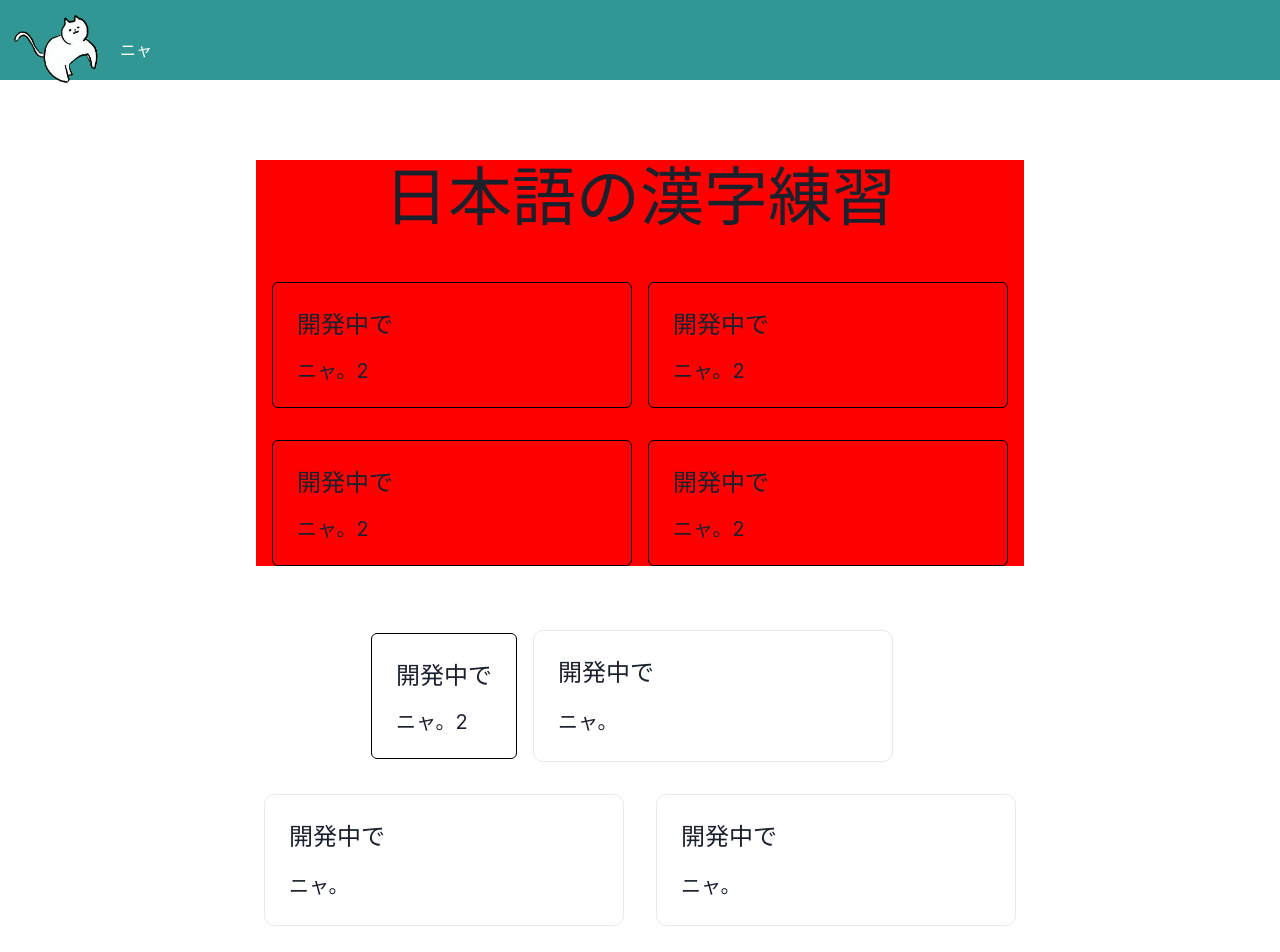
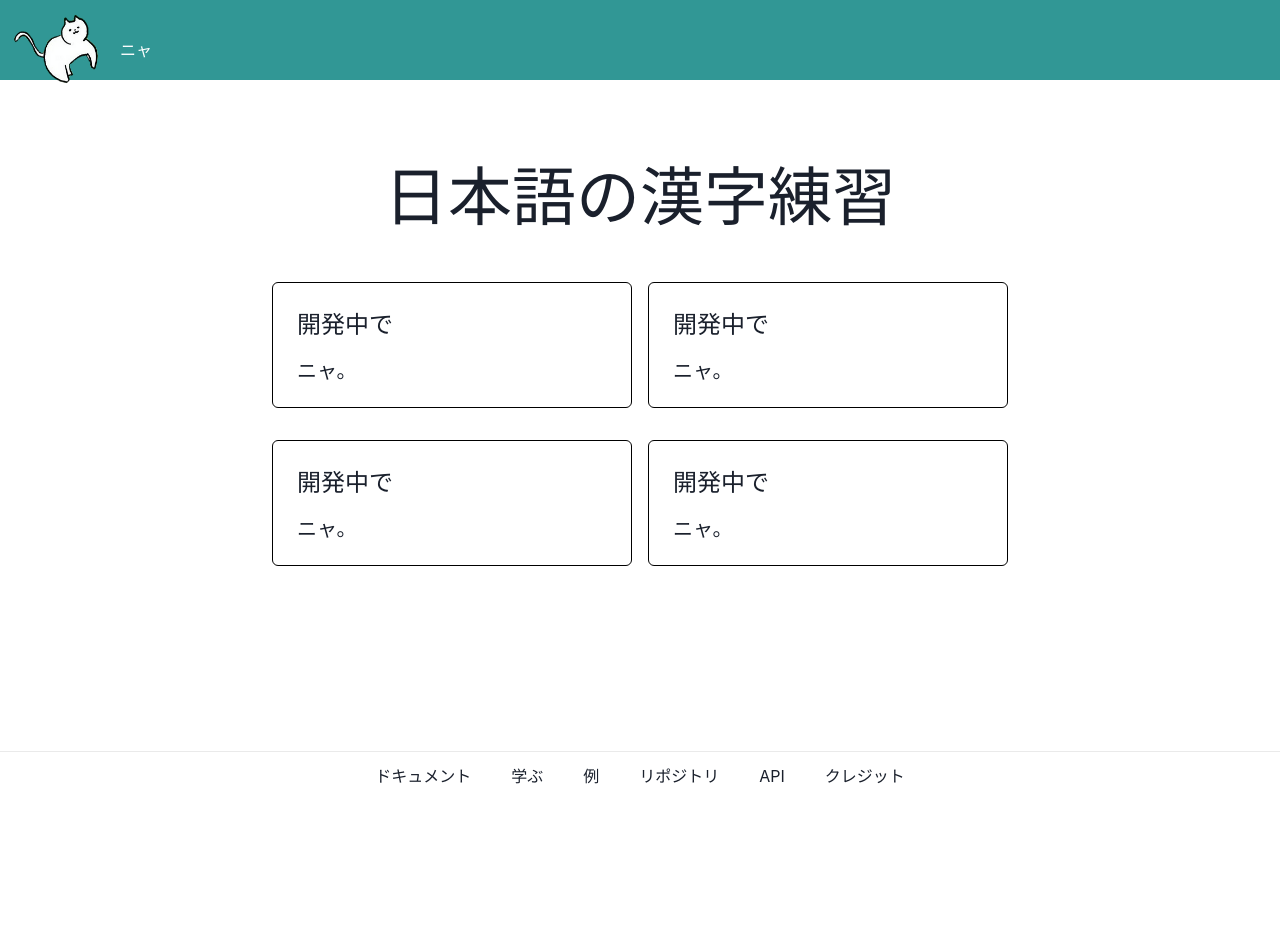
Before and after one commit to AyanoNK/jp-kanji-conjugations, a Next.js app: page / in a window 1280 px wide. Shown: the top 952 px of the page. After the commit the page ends 800 px from the top, so only its background shows below. Built offline with nearby package versions, Linux system fonts and the light colour scheme.

Commit message:
Mapped index cards

```diff
--- a/pages/index.js
+++ b/pages/index.js
@@ -6,6 +6,34 @@ import SelectionCard from "../components/index/selection_card";
 
 export default function Home() {
   const defaultDirection = ["column", "column", "row", "row", "row"];
+
+  const cards = [
+    {
+      id: 1,
+      title: "開発中で",
+      description: "ニャ。",
+      link: "/posts/first-post",
+    },
+    {
+      id: 2,
+      title: "開発中で",
+      description: "ニャ。",
+      link: "/posts/first-post",
+    },
+    {
+      id: 3,
+      title: "開発中で",
+      description: "ニャ。",
+      link: "/posts/first-post",
+    },
+    {
+      id: 4,
+      title: "開発中で",
+      description: "ニャ。",
+      link: "/posts/first-post",
+    },
+  ];
+
   return (
     <Container maxW="8xl">
       <Head>
@@ -17,65 +45,23 @@ export default function Home() {
       <main className={styles.main}>
         <Container
           maxW={["sm", "md", "lg", "xl", "3xl"]}
-          backgroundColor={"red"}
           flexDirection={defaultDirection}
         >
           <SimpleGrid columns={1} spacingY="3rem" autoColumns>
             <h1 className={styles.title}>日本語の漢字練習</h1>
 
             <SimpleGrid columns={2} spacingX="1rem" spacingY="2rem" autoRows>
-              <SelectionCard
-                link="/posts/first-post"
-                title="開発中で"
-                description="ニャ。2"
-              />
-              <SelectionCard
-                link="/posts/first-post"
-                title="開発中で"
-                description="ニャ。2"
-              />
-              <SelectionCard
-                link="/posts/first-post"
-                title="開発中で"
-                description="ニャ。2"
-              />
-              <SelectionCard
-                link="/posts/first-post"
-                title="開発中で"
-                description="ニャ。2"
-              />
+              {cards.map((indexCard) => (
+                <SelectionCard
+                  key={indexCard.id}
+                  link={indexCard.link}
+                  title={indexCard.title}
+                  description={indexCard.description}
+                />
+              ))}
             </SimpleGrid>
           </SimpleGrid>
         </Container>
-
-        <div className={styles.grid}>
-          <SelectionCard
-            link="/posts/first-post"
-            title="開発中で"
-            description="ニャ。2"
-          />
-          <Link href="/posts/first-post">
-            <a className={styles.card}>
-              <h2>開発中で</h2>
-              <p>ニャ。</p>
-            </a>
-          </Link>
-
-          <a className={styles.card}>
-            <h2>開発中で</h2>
-            <p>ニャ。</p>
-          </a>
-
-          <a className={styles.card}>
-            <h2>開発中で</h2>
-            <p>ニャ。</p>
-          </a>
-
-          <a className={styles.card}>
-            <h2>開発中で</h2>
-            <p>ニャ。</p>
-          </a>
-        </div>
       </main>
     </Container>
   );
```
